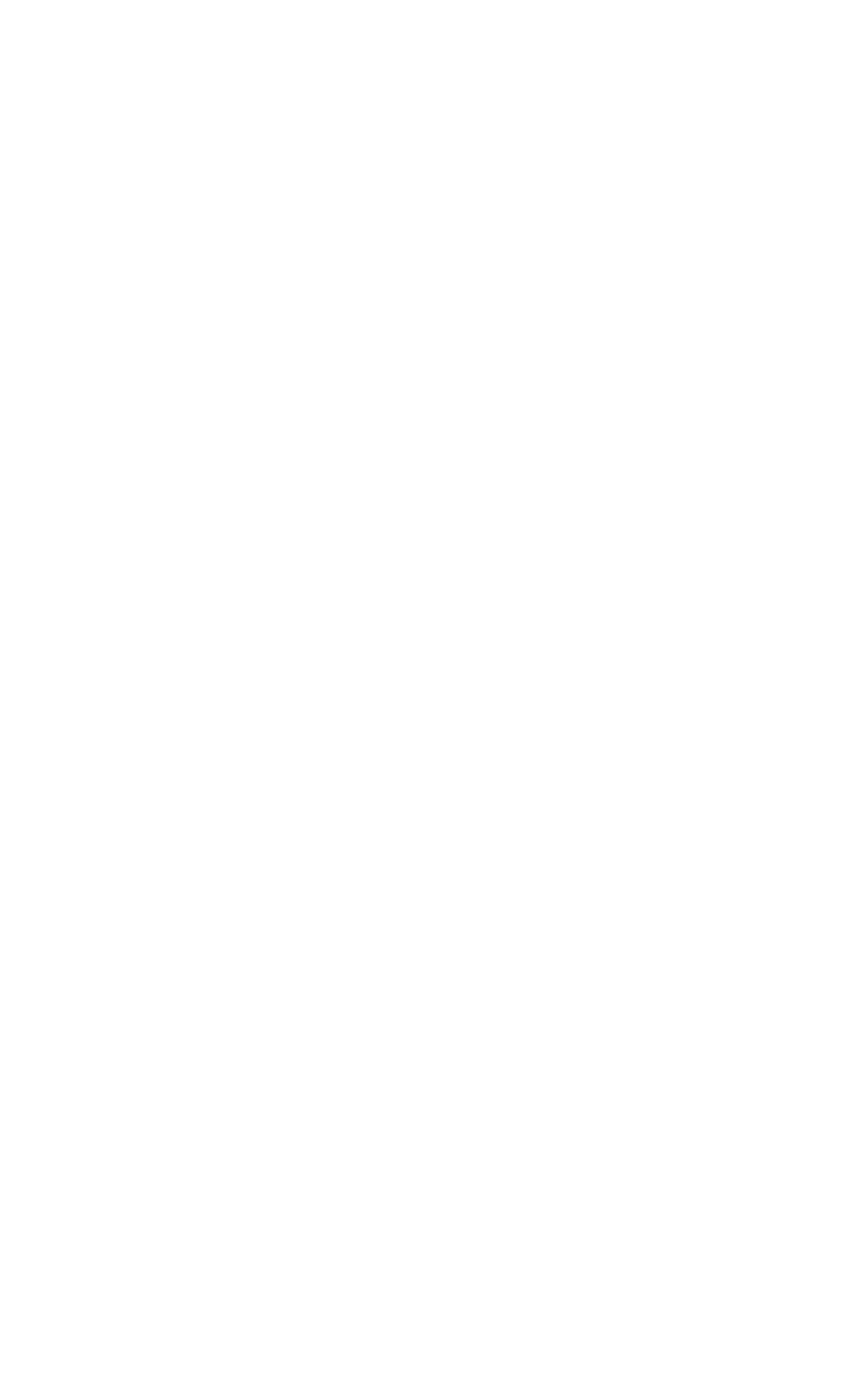
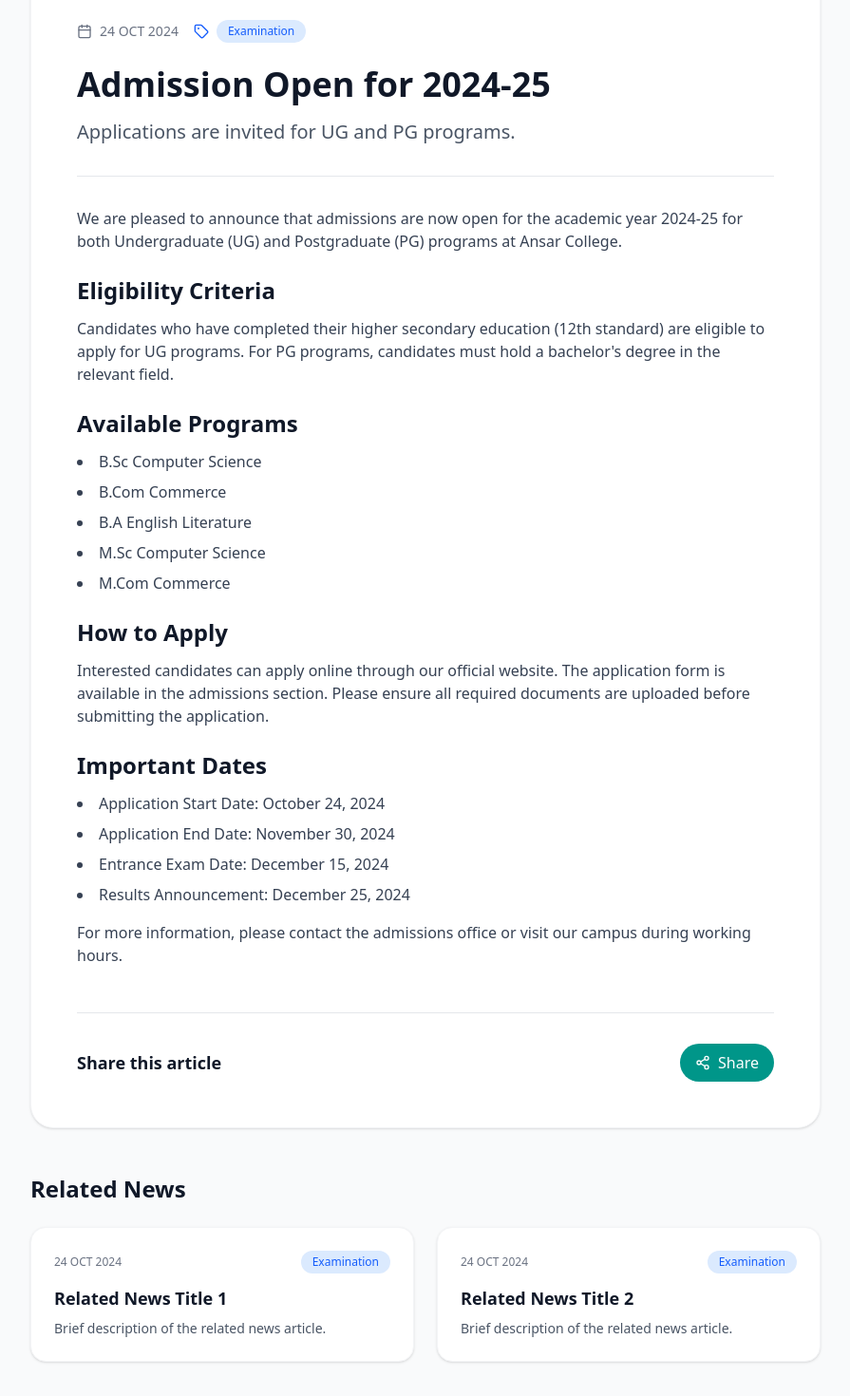
Before and after one commit to rafsal3/ansar-web, a React (Vite) app: page /news/1 in a window 1280 px wide. Before the commit this address had no page. Shown: the part 580-2050 px from the top of the page at 95% size, without its empty margins (192-1087 px from the left). Before the commit the page ends 800 px from the top, so only its background shows below. Built offline with nearby package versions, Linux system fonts and the light colour scheme.

Commit message:
feat: Add NewsDetail page, link to it from the News list, and configure its route.

```diff
--- a/src/App.tsx
+++ b/src/App.tsx
@@ -2,6 +2,7 @@
 import Home from "@/pages/Home";
 import About from "@/pages/About";
 import News from "@/pages/News";
+import NewsDetail from "@/pages/NewsDetail";
 import Events from "@/pages/Events";
 import Courses from "@/pages/Courses";
 import Notifications from "@/pages/Notifications";
@@ -16,6 +17,7 @@
         <Route index element={<Home />} />
         <Route path="about" element={<About />} />
         <Route path="news" element={<News />} />
+        <Route path="news/:id" element={<NewsDetail />} />
         <Route path="events" element={<Events />} />
         <Route path="courses" element={<Courses />} />
         <Route path="notifications" element={<Notifications />} />
--- a/src/pages/News.tsx
+++ b/src/pages/News.tsx
@@ -1,5 +1,6 @@
 import { useState } from 'react';
 import { ArrowRight } from 'lucide-react';
+import { Link } from 'react-router-dom';
 
 const News = () => {
     const [activeFilter, setActiveFilter] = useState('All');
@@ -73,8 +74,8 @@
                             key={filter}
                             onClick={() => setActiveFilter(filter)}
                             className={`px-6 py-2 rounded-full text-sm font-medium transition-colors duration-200 ${activeFilter === filter
-                                    ? 'bg-teal-600 text-white'
-                                    : 'bg-white text-gray-600 hover:bg-gray-100 border border-gray-200'
+                                ? 'bg-teal-600 text-white'
+                                : 'bg-white text-gray-600 hover:bg-gray-100 border border-gray-200'
                                 }`}
                         >
                             {filter}
@@ -104,9 +105,12 @@
                                 <h3 className="text-xl font-bold text-gray-900 mb-2">{item.title}</h3>
                                 <p className="text-gray-600 mb-6 text-sm">{item.description}</p>
 
-                                <button className="flex items-center text-teal-600 font-medium text-sm hover:text-teal-700 transition-colors">
+                                <Link
+                                    to={`/news/${item.id}`}
+                                    className="flex items-center text-teal-600 font-medium text-sm hover:text-teal-700 transition-colors"
+                                >
                                     Read More <ArrowRight className="w-4 h-4 ml-2" />
-                                </button>
+                                </Link>
                             </div>
                         </div>
                     ))}
--- /dev/null
+++ b/src/pages/NewsDetail.tsx
@@ -0,0 +1,140 @@
+import { useParams, Link } from 'react-router-dom';
+import { ArrowLeft, Calendar, Tag, Share2 } from 'lucide-react';
+
+const NewsDetail = () => {
+    const { id } = useParams();
+
+    // Mock data - in a real app, this would come from an API based on the ID
+    const newsItem = {
+        id: id,
+        date: '24 OCT 2024',
+        category: 'Examination',
+        title: 'Admission Open for 2024-25',
+        description: 'Applications are invited for UG and PG programs.',
+        fullContent: `
+            <p class="mb-4">We are pleased to announce that admissions are now open for the academic year 2024-25 for both Undergraduate (UG) and Postgraduate (PG) programs at Ansar College.</p>
+
+            <h2 class="text-2xl font-bold text-gray-900 mb-3 mt-6">Eligibility Criteria</h2>
+            <p class="mb-4">Candidates who have completed their higher secondary education (12th standard) are eligible to apply for UG programs. For PG programs, candidates must hold a bachelor's degree in the relevant field.</p>
+
+            <h2 class="text-2xl font-bold text-gray-900 mb-3 mt-6">Available Programs</h2>
+            <ul class="list-disc list-inside mb-4 space-y-2">
+                <li>B.Sc Computer Science</li>
+                <li>B.Com Commerce</li>
+                <li>B.A English Literature</li>
+                <li>M.Sc Computer Science</li>
+                <li>M.Com Commerce</li>
+            </ul>
+
+            <h2 class="text-2xl font-bold text-gray-900 mb-3 mt-6">How to Apply</h2>
+            <p class="mb-4">Interested candidates can apply online through our official website. The application form is available in the admissions section. Please ensure all required documents are uploaded before submitting the application.</p>
+
+            <h2 class="text-2xl font-bold text-gray-900 mb-3 mt-6">Important Dates</h2>
+            <ul class="list-disc list-inside mb-4 space-y-2">
+                <li>Application Start Date: October 24, 2024</li>
+                <li>Application End Date: November 30, 2024</li>
+                <li>Entrance Exam Date: December 15, 2024</li>
+                <li>Results Announcement: December 25, 2024</li>
+            </ul>
+
+            <p class="mb-4">For more information, please contact the admissions office or visit our campus during working hours.</p>
+        `,
+        image: null
+    };
+
+    return (
+        <div className="bg-gray-50 min-h-screen py-12">
+            <div className="max-w-4xl mx-auto px-4 sm:px-6 lg:px-8">
+                {/* Back Button */}
+                <Link
+                    to="/news"
+                    className="inline-flex items-center text-teal-600 hover:text-teal-700 mb-8 font-medium"
+                >
+                    <ArrowLeft className="w-4 h-4 mr-2" />
+                    Back to News
+                </Link>
+
+                {/* News Article */}
+                <article className="bg-white rounded-3xl shadow-sm border border-gray-100 overflow-hidden">
+                    {/* Image Placeholder */}
+                    <div className="h-96 bg-gray-200 w-full relative">
+                        <div className="absolute inset-0 flex items-center justify-center text-gray-400">
+                            <span className="text-sm">Image Placeholder</span>
+                        </div>
+                    </div>
+
+                    <div className="p-8 md:p-12">
+                        {/* Meta Information */}
+                        <div className="flex flex-wrap items-center gap-4 mb-6">
+                            <div className="flex items-center text-gray-500 text-sm">
+                                <Calendar className="w-4 h-4 mr-2" />
+                                {newsItem.date}
+                            </div>
+                            <div className="flex items-center">
+                                <Tag className="w-4 h-4 mr-2 text-blue-600" />
+                                <span className="px-3 py-1 bg-blue-100 text-blue-600 text-xs font-medium rounded-full">
+                                    {newsItem.category}
+                                </span>
+                            </div>
+                        </div>
+
+                        {/* Title */}
+                        <h1 className="text-4xl font-extrabold text-gray-900 mb-4">
+                            {newsItem.title}
+                        </h1>
+
+                        {/* Description */}
+                        <p className="text-xl text-gray-600 mb-8">
+                            {newsItem.description}
+                        </p>
+
+                        {/* Divider */}
+                        <div className="border-t border-gray-200 my-8"></div>
+
+                        {/* Full Content */}
+                        <div
+                            className="prose prose-lg max-w-none text-gray-700"
+                            dangerouslySetInnerHTML={{ __html: newsItem.fullContent }}
+                        />
+
+                        {/* Share Section */}
+                        <div className="border-t border-gray-200 mt-12 pt-8">
+                            <div className="flex items-center justify-between">
+                                <h3 className="text-lg font-bold text-gray-900">Share this article</h3>
+                                <button className="flex items-center gap-2 px-4 py-2 bg-teal-600 text-white rounded-full hover:bg-teal-700 transition-colors">
+                                    <Share2 className="w-4 h-4" />
+                                    Share
+                                </button>
+                            </div>
+                        </div>
+                    </div>
+                </article>
+
+                {/* Related News Section */}
+                <div className="mt-12">
+                    <h2 className="text-2xl font-bold text-gray-900 mb-6">Related News</h2>
+                    <div className="grid grid-cols-1 md:grid-cols-2 gap-6">
+                        {[1, 2].map((item) => (
+                            <Link
+                                key={item}
+                                to={`/news/${item}`}
+                                className="bg-white rounded-2xl p-6 shadow-sm hover:shadow-md transition-shadow border border-gray-100"
+                            >
+                                <div className="flex justify-between items-center mb-3">
+                                    <span className="text-xs font-medium text-gray-500">24 OCT 2024</span>
+                                    <span className="px-3 py-1 bg-blue-100 text-blue-600 text-xs font-medium rounded-full">
+                                        Examination
+                                    </span>
+                                </div>
+                                <h3 className="text-lg font-bold text-gray-900 mb-2">Related News Title {item}</h3>
+                                <p className="text-gray-600 text-sm">Brief description of the related news article.</p>
+                            </Link>
+                        ))}
+                    </div>
+                </div>
+            </div>
+        </div>
+    );
+};
+
+export default NewsDetail;
```
